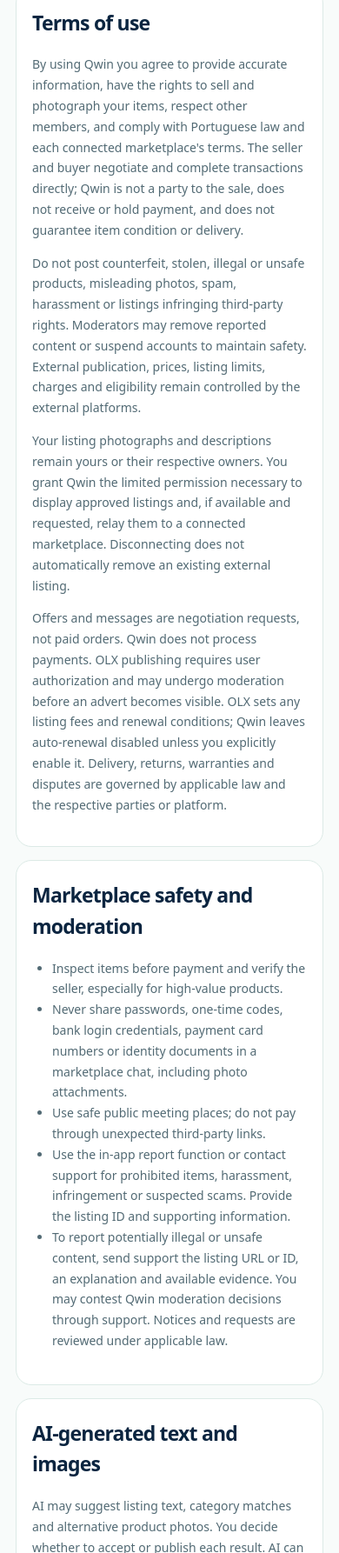
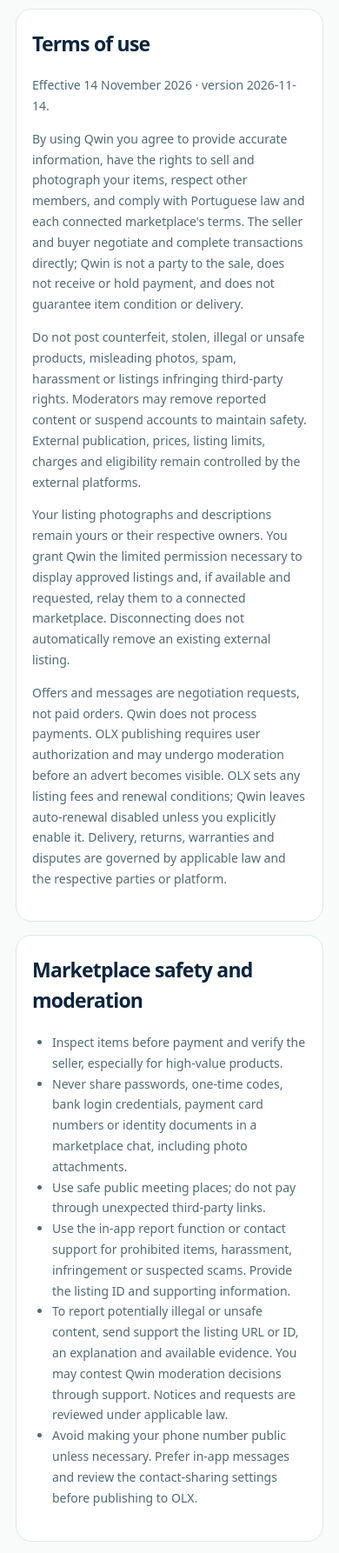
Before and after one commit to maxximillian7-prog/mynw-site, a plain HTML site: page qwin/docs/index.html in a window 390 px wide. Shown: the part 3979-5765 px from the top of the page at 87% size. Drawn offline with Linux system fonts and the light colour scheme.

Commit message:
Qwin docs: label effective Terms version, warn about public phone and shareable chat photo URLs

```diff
--- a/qwin/docs/index.html
+++ b/qwin/docs/index.html
@@ -56,8 +56,8 @@
 <li data-t="privacyData4">If you connect OLX Portugal, Qwin exchanges information required for authorized publishing, account data and messaging. Access tokens are encrypted on the server, not embedded in the app. Disconnecting Qwin does not remove existing OLX listings or your OLX account.</li><li data-t="privacyData5">Search and filters use listing details such as category, city and optional delivery settings. The app may process diagnostic, security and support records. Your private home address is not published by default.</li></ul>
 <h3 data-t="privacyLegalHeader">Purpose, protection and retention</h3>
 <p data-t="privacyLegal">We process account, listing, message and support data to provide requested services (contract), prevent abuse and protect users (legitimate interests) and comply with legal duties. Optional marketing, if introduced, requires separate permission where applicable. Data are retained while necessary for service functions; after deletion, records needed for disputes, security or legal obligations may be kept for the applicable period and then removed or anonymised. Ask support about retention of particular records.</p>
-<h3 data-t="privacySharingHeader">Visibility, recipients and chat photos</h3><p data-t="privacySharing">Your public listings may display a name, general area, price and photographs. Your Qwin phone number is optional and is shown to other users only if you enable a public contact option; OLX may require a phone number for OLX listings. Qwin messages are intended for their participants. Photographs attached to chat are hosted at hard-to-guess links, so avoid sensitive documents or personal information. Hosting, authentication, storage, AI processing on request and authorized OLX operations involve third-party service providers. Contact support for details about international transfers and safeguards.</p><h3 data-t="privacyRightsHeader">Your rights</h3><p data-t="privacyRights">Under the GDPR you may request access, correction, portability where applicable, erasure, restriction, objection and withdrawal of optional consent without affecting earlier lawful processing. Contact support@mynw.app; reasonable identity verification may apply. You may complain to Portugal’s supervisory authority, CNPD (www.cnpd.pt). Records held by OLX must be managed with OLX.</p></section>
-<section class="doc" id="terms"><h2 data-t="terms">Terms of use</h2>
+<h3 data-t="privacySharingHeader">Visibility, recipients and chat photos</h3><p data-t="privacySharing">Your public listings may display a name, general area, price and photographs. Your Qwin phone number is optional and is shown to other users only if you enable a public contact option; OLX may require a phone number for OLX listings. Qwin messages are intended for their participants. Photographs attached to chat are hosted at hard-to-guess links; anyone who obtains the link may be able to access the file. Do not attach sensitive documents or personal information. Hosting, authentication, storage, AI processing on request and authorized OLX operations involve third-party service providers. Contact support for details about international transfers and safeguards.</p><h3 data-t="privacyRightsHeader">Your rights</h3><p data-t="privacyRights">Under the GDPR you may request access, correction, portability where applicable, erasure, restriction, objection and withdrawal of optional consent without affecting earlier lawful processing. Contact support@mynw.app; reasonable identity verification may apply. You may complain to Portugal’s supervisory authority, CNPD (www.cnpd.pt). Records held by OLX must be managed with OLX.</p></section>
+<section class="doc" id="terms"><h2 data-t="terms">Terms of use</h2><p class="meta" data-t="termsUpdated">Effective 14 November 2026 · version 2026-11-14.</p>
 <p data-t="termsBody1">By using Qwin you agree to provide accurate information, have the rights to sell and photograph your items, respect other members, and comply with Portuguese law and each connected marketplace's terms. The seller and buyer negotiate and complete transactions directly; Qwin is not a party to the sale, does not receive or hold payment, and does not guarantee item condition or delivery.</p>
 <p data-t="termsBody2">Do not post counterfeit, stolen, illegal or unsafe products, misleading photos, spam, harassment or listings infringing third-party rights. Moderators may remove reported content or suspend accounts to maintain safety. External publication, prices, listing limits, charges and eligibility remain controlled by the external platforms.</p>
 <p data-t="termsBody3">Your listing photographs and descriptions remain yours or their respective owners. You grant Qwin the limited permission necessary to display approved listings and, if available and requested, relay them to a connected marketplace. Disconnecting does not automatically remove an existing external listing.</p><p data-t="termsBody4">Offers and messages are negotiation requests, not paid orders. Qwin does not process payments. OLX publishing requires user authorization and may undergo moderation before an advert becomes visible. OLX sets any listing fees and renewal conditions; Qwin leaves auto-renewal disabled unless you explicitly enable it. Delivery, returns, warranties and disputes are governed by applicable law and the respective parties or platform.</p></section>
@@ -66,7 +66,7 @@
 <li data-t="safe2">Never share passwords, one-time codes, bank login credentials, payment card numbers or identity documents in a marketplace chat, including photo attachments.</li>
 <li data-t="safe3">Use safe public meeting places; do not pay through unexpected third-party links.</li>
 <li data-t="safe4">Use the in-app report function or contact support for prohibited items, harassment, infringement or suspected scams. Provide the listing ID and supporting information.</li>
-<li data-t="safe5">To report potentially illegal or unsafe content, send support the listing URL or ID, an explanation and available evidence. You may contest Qwin moderation decisions through support. Notices and requests are reviewed under applicable law.</li></ul></section>
+<li data-t="safe5">To report potentially illegal or unsafe content, send support the listing URL or ID, an explanation and available evidence. You may contest Qwin moderation decisions through support. Notices and requests are reviewed under applicable law.</li><li data-t="safe6">Avoid making your phone number public unless necessary. Prefer in-app messages and review the contact-sharing settings before publishing to OLX.</li></ul></section>
 <section class="doc" id="ai"><h2 data-t="aiTitle">AI-generated text and images</h2>
 <p data-t="aiBody1">AI may suggest listing text, category matches and alternative product photos. You decide whether to accept or publish each result. AI can be inaccurate and should never invent defects, brands, conditions or supplied accessories. Keep truthful originals and check all details before publishing.</p>
 <p data-t="aiBody2">AI-adjusted listing photographs should be identified in expanded-image view. Sellers must not conceal damage or materially misrepresent products. The original and proposed alternatives can be reviewed before approval. Requests may be subject to quotas, paid features and content safeguards.</p>
```
